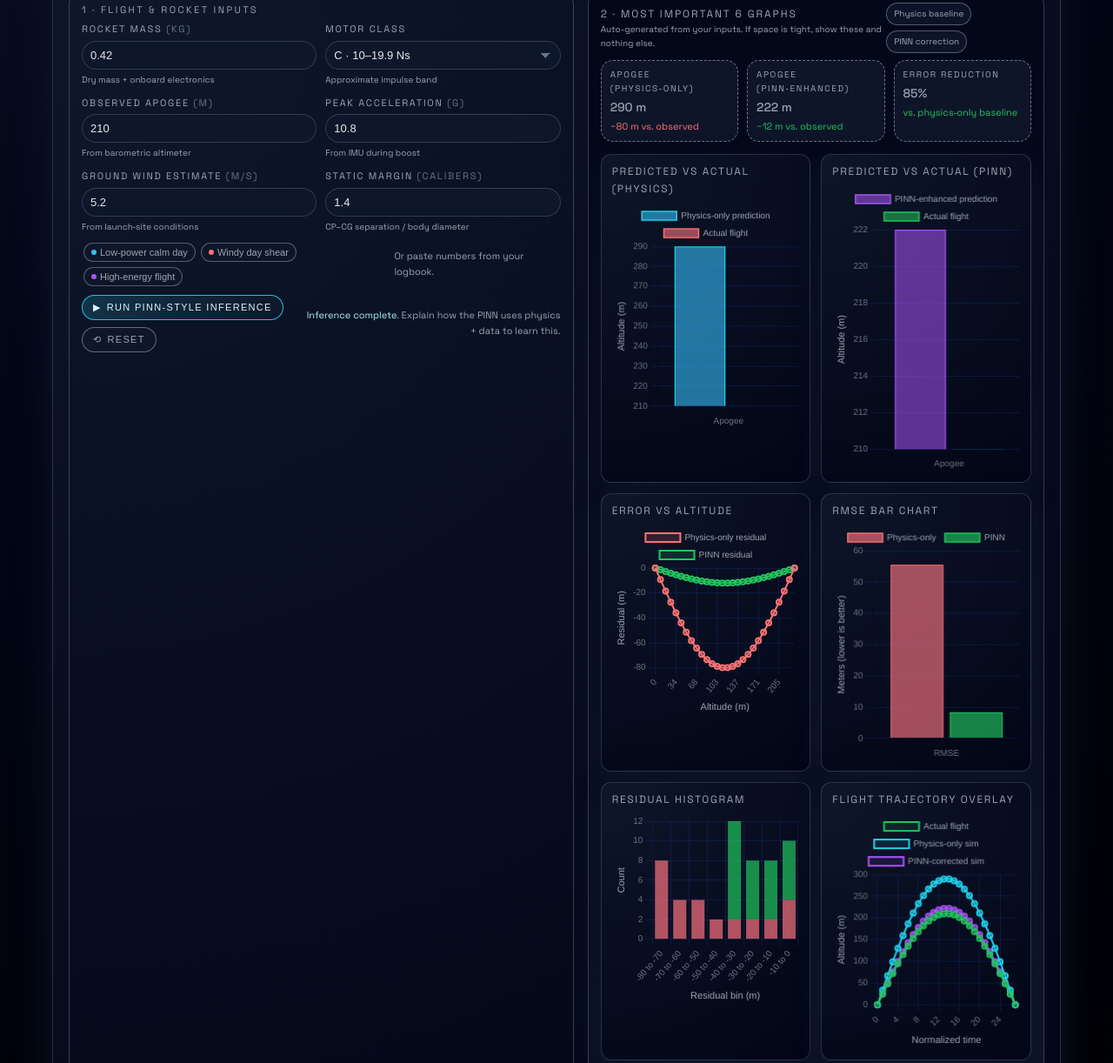
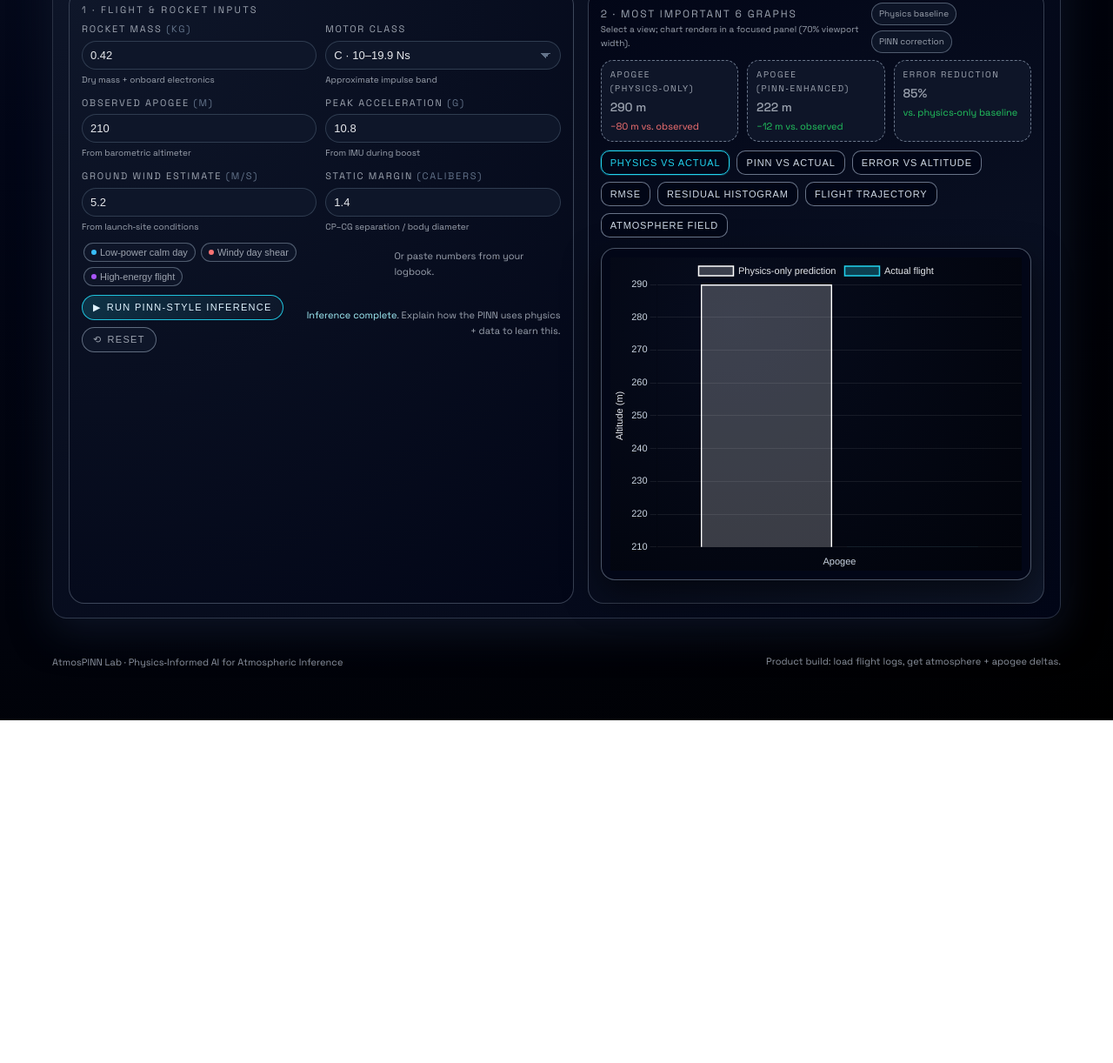
Before and after one commit to monishallada/Aerospace-Pinn, a website: page index.html in a window 1280 px wide. Shown: the part 760-1982 px from the top of the page at 87% size. After the commit the page ends 1588 px from the top, so only its background shows below. Drawn offline with nearby package versions, Linux system fonts and the light colour scheme; animation ran at ten frames a second.

Commit message:
irsjgrs;kf

```diff
--- a/index.html
+++ b/index.html
@@ -794,47 +794,59 @@
         color: var(--fg-muted);
       }
 
-      .chart-grid {
-        display: grid;
-        grid-template-columns: repeat(auto-fit, minmax(240px, 1fr));
-        gap: 12px;
-        margin-top: 10px;
-      }
-
-      .chart-card {
-        border-radius: var(--radius-md);
-        border: 1px solid var(--border-subtle);
-        background: radial-gradient(circle at top left, rgba(15, 23, 42, 0.92), #020617);
-        padding: 10px 12px 12px;
-        box-shadow: 0 10px 28px rgba(15, 23, 42, 0.75);
-        display: flex;
-        flex-direction: column;
+      .chart-toggle-group {
+        display: flex;
+        flex-wrap: wrap;
+        gap: 8px;
+        margin: 10px 0 12px;
+      }
+
+      .chart-toggle {
+        cursor: pointer;
+        padding: 7px 10px;
+        border-radius: 10px;
+        border: 1px solid rgba(148, 163, 184, 0.7);
+        background: rgba(2, 6, 23, 0.9);
+        color: #cfd8e3;
+        font-size: 11px;
+        letter-spacing: 0.08em;
+        text-transform: uppercase;
+        display: inline-flex;
+        align-items: center;
         gap: 6px;
-        min-height: 210px;
-      }
-
-      .chart-card-header {
-        display: flex;
-        align-items: center;
-        justify-content: space-between;
-        gap: 8px;
-      }
-
-      .chart-card-title {
-        font-size: 12px;
-        text-transform: uppercase;
-        letter-spacing: 0.14em;
-        color: var(--fg-muted);
-      }
-
-      .chart-card canvas {
+      }
+
+      .chart-toggle.active {
+        border-color: #22d3ee;
+        color: #22d3ee;
+        box-shadow: 0 0 0 1px rgba(34, 211, 238, 0.2);
+      }
+
+      .chart-display {
+        width: 70vw;
+        max-width: 100%;
+        min-width: 260px;
+        border-radius: var(--radius-lg);
+        border: 1px solid rgba(148, 163, 184, 0.5);
+        background: #020617;
+        box-shadow: 0 16px 40px rgba(0, 0, 0, 0.55);
+        padding: 10px;
+        margin: 0 auto 12px;
+      }
+
+      .chart-display canvas {
         width: 100%;
-        height: 170px;
-      }
-
-      @media (max-width: 640px) {
-        .chart-card canvas {
-          height: 150px;
+        height: 360px;
+        background: radial-gradient(circle at 30% 20%, rgba(15, 23, 42, 0.35), #01030a);
+        max-height: 70vh;
+      }
+
+      @media (max-width: 720px) {
+        .chart-display {
+          width: 100%;
+        }
+        .chart-display canvas {
+          height: 280px;
         }
       }
 
@@ -1126,7 +1138,7 @@
                   <div>
                     <div class="chart-title">2 · Most important 6 graphs</div>
                     <div class="subcaption">
-                      Auto-generated from your inputs. If space is tight, show these and nothing else.
+                      Select a view; chart renders in a focused panel (70% viewport width).
                     </div>
                   </div>
                   <div class="chart-tags">
@@ -1153,51 +1165,18 @@
                   </div>
                 </div>
 
-                <div class="chart-grid" style="margin-top: 14px">
-                  <div class="chart-card">
-                    <div class="chart-card-header">
-                      <div class="chart-card-title">Predicted vs Actual (Physics)</div>
-                    </div>
-                    <canvas id="chartPhysicsVsActual"></canvas>
-                  </div>
-                  <div class="chart-card">
-                    <div class="chart-card-header">
-                      <div class="chart-card-title">Predicted vs Actual (PINN)</div>
-                    </div>
-                    <canvas id="chartPinnVsActual"></canvas>
-                  </div>
-                  <div class="chart-card">
-                    <div class="chart-card-header">
-                      <div class="chart-card-title">Error vs Altitude</div>
-                    </div>
-                    <canvas id="chartErrorAltitude"></canvas>
-                  </div>
-                  <div class="chart-card">
-                    <div class="chart-card-header">
-                      <div class="chart-card-title">RMSE Bar Chart</div>
-                    </div>
-                    <canvas id="chartRmse"></canvas>
-                  </div>
-                  <div class="chart-card">
-                    <div class="chart-card-header">
-                      <div class="chart-card-title">Residual Histogram</div>
-                    </div>
-                    <canvas id="chartResiduals"></canvas>
-                  </div>
-                  <div class="chart-card">
-                    <div class="chart-card-header">
-                      <div class="chart-card-title">Flight Trajectory Overlay</div>
-                    </div>
-                    <canvas id="chartTrajectory"></canvas>
-                  </div>
+                <div class="chart-toggle-group">
+                  <button class="chart-toggle active" data-chart="physics">Physics vs Actual</button>
+                  <button class="chart-toggle" data-chart="pinn">PINN vs Actual</button>
+                  <button class="chart-toggle" data-chart="error">Error vs Altitude</button>
+                  <button class="chart-toggle" data-chart="rmse">RMSE</button>
+                  <button class="chart-toggle" data-chart="residuals">Residual Histogram</button>
+                  <button class="chart-toggle" data-chart="trajectory">Flight Trajectory</button>
+                  <button class="chart-toggle" data-chart="field">Atmosphere Field</button>
                 </div>
 
-                <div class="chart-card" style="margin-top: 14px">
-                  <div class="chart-card-header">
-                    <div class="chart-card-title">Atmospheric inference field</div>
-                    <span class="chart-tag">Density + cross‑wind profile</span>
-                  </div>
-                  <canvas id="atmosField" style="height: 200px"></canvas>
+                <div class="chart-display">
+                  <canvas id="chartDisplay"></canvas>
                 </div>
               </div>
             </div>
@@ -1213,6 +1192,8 @@
 
     <script>
       let charts = {};
+      let chartConfigs = {};
+      let currentChartId = "physics";
 
       function scrollToDemo() {
         const el = document.getElementById("demo");
@@ -1397,10 +1378,32 @@
         }
       }
 
-      function createOrUpdateChart(id, config) {
-        if (!document.getElementById(id)) return;
+      function createOrUpdateChart(config) {
+        const id = "chartDisplay";
+        const el = document.getElementById(id);
+        if (!el) return;
         if (charts[id]) charts[id].destroy();
-        charts[id] = new Chart(document.getElementById(id), config);
+        if (!config) return;
+        charts[id] = new Chart(el, config);
+      }
+
+      function setActiveChart(chartId) {
+        currentChartId = chartId;
+        document.querySelectorAll(".chart-toggle").forEach((btn) => {
+          btn.classList.toggle("active", btn.dataset.chart === chartId);
+        });
+
+        if (chartId === "field") {
+          createOrUpdateChart(null);
+          renderAtmosphereField(
+            chartConfigs.__altitudes,
+            chartConfigs.__density,
+            chartConfigs.__wind
+          );
+          return;
+        }
+
+        createOrUpdateChart(chartConfigs[chartId]);
       }
 
       function updateCharts({
@@ -1414,8 +1417,11 @@
         density,
         wind,
       }) {
-        // 1) Predicted vs Actual (Physics)
-        createOrUpdateChart("chartPhysicsVsActual", {
+        chartConfigs.__altitudes = altitudes;
+        chartConfigs.__density = density;
+        chartConfigs.__wind = wind;
+
+        chartConfigs.physics = {
           type: "bar",
           data: {
             labels: ["Apogee"],
@@ -1423,24 +1429,23 @@
               {
                 label: "Physics‑only prediction",
                 data: [baselineApogee],
-                backgroundColor: "rgba(56, 189, 248, 0.6)",
-                borderColor: "#22d3ee",
+                backgroundColor: "rgba(255,255,255,0.22)",
+                borderColor: "#ffffff",
                 borderWidth: 1.5,
               },
               {
                 label: "Actual flight",
                 data: [observedApogee],
-                backgroundColor: "rgba(249, 115, 129, 0.6)",
-                borderColor: "#f97373",
+                backgroundColor: "rgba(34, 211, 238, 0.28)",
+                borderColor: "#22d3ee",
                 borderWidth: 1.5,
               },
             ],
           },
           options: baseBarOptions("Altitude (m)"),
-        });
-
-        // 2) Predicted vs Actual (PINN)
-        createOrUpdateChart("chartPinnVsActual", {
+        };
+
+        chartConfigs.pinn = {
           type: "bar",
           data: {
             labels: ["Apogee"],
@@ -1448,27 +1453,27 @@
               {
                 label: "PINN‑enhanced prediction",
                 data: [pinnApogee],
-                backgroundColor: "rgba(168, 85, 247, 0.55)",
-                borderColor: "#a855f7",
+                backgroundColor: "rgba(255,255,255,0.22)",
+                borderColor: "#ffffff",
                 borderWidth: 1.5,
               },
               {
                 label: "Actual flight",
                 data: [observedApogee],
-                backgroundColor: "rgba(34, 197, 94, 0.55)",
-                borderColor: "#22c55e",
+                backgroundColor: "rgba(34, 211, 238, 0.28)",
+                borderColor: "#22d3ee",
                 borderWidth: 1.5,
               },
             ],
           },
           options: baseBarOptions("Altitude (m)"),
-        });
+        };
 
         // 3) Error vs Altitude
         const baselineErrorLine = altitudes.map(
           (alt, i) => actualTrajectory[i] - baselineTrajectory[i]
         );
-        createOrUpdateChart("chartErrorAltitude", {
+        chartConfigs.error = {
           type: "line",
           data: {
             labels: altitudes,
@@ -1476,36 +1481,28 @@
               {
                 label: "Physics‑only residual",
                 data: baselineErrorLine,
-                borderColor: "#f97373",
-                backgroundColor: "rgba(249, 115, 129, 0.16)",
+                borderColor: "#ffffff",
+                backgroundColor: "rgba(255, 255, 255, 0.08)",
                 tension: 0.32,
                 borderWidth: 2,
               },
               {
                 label: "PINN residual",
                 data: altitudes.map((alt, i) => actualTrajectory[i] - pinnTrajectory[i]),
-                borderColor: "#22c55e",
-                backgroundColor: "rgba(34, 197, 94, 0.16)",
+                borderColor: "#22d3ee",
+                backgroundColor: "rgba(34, 211, 238, 0.12)",
                 tension: 0.32,
                 borderWidth: 2,
               },
             ],
           },
-          options: {
-            responsive: true,
-            maintainAspectRatio: false,
-            plugins: basePlugins(),
-            scales: {
-              x: axisOptions("Altitude (m)"),
-              y: axisOptions("Residual (m)"),
-            },
-          },
-        });
+          options: darkLineOptions("Altitude (m)", "Residual (m)"),
+        };
 
         // 4) RMSE Bar Chart
         const rmseBaseline = computeRmse(actualTrajectory, baselineTrajectory);
         const rmsePinn = computeRmse(actualTrajectory, pinnTrajectory);
-        createOrUpdateChart("chartRmse", {
+        chartConfigs.rmse = {
           type: "bar",
           data: {
             labels: ["RMSE"],
@@ -1513,25 +1510,25 @@
               {
                 label: "Physics‑only",
                 data: [rmseBaseline],
-                backgroundColor: "rgba(249, 115, 129, 0.65)",
-                borderColor: "#f97373",
+                backgroundColor: "rgba(255,255,255,0.22)",
+                borderColor: "#ffffff",
                 borderWidth: 1.5,
               },
               {
                 label: "PINN",
                 data: [rmsePinn],
-                backgroundColor: "rgba(34, 197, 94, 0.65)",
-                borderColor: "#22c55e",
+                backgroundColor: "rgba(34, 211, 238, 0.25)",
+                borderColor: "#22d3ee",
                 borderWidth: 1.5,
               },
             ],
           },
           options: baseBarOptions("Meters (lower is better)", true),
-        });
+        };
 
         // 5) Residual Histogram
         const bins = makeHistogram(baselineErrorLine.concat());
-        createOrUpdateChart("chartResiduals", {
+        chartConfigs.residuals = {
           type: "bar",
           data: {
             labels: bins.labels,
@@ -1539,29 +1536,21 @@
               {
                 label: "Physics residuals",
                 data: bins.physicsCounts,
-                backgroundColor: "rgba(249, 115, 129, 0.7)",
+                backgroundColor: "rgba(255, 255, 255, 0.28)",
               },
               {
                 label: "PINN residuals",
                 data: bins.pinnCounts,
-                backgroundColor: "rgba(34, 197, 94, 0.7)",
+                backgroundColor: "rgba(34, 211, 238, 0.32)",
               },
             ],
           },
-          options: {
-            responsive: true,
-            maintainAspectRatio: false,
-            plugins: basePlugins(false),
-            scales: {
-              x: { ...axisOptions("Residual bin (m)"), stacked: true },
-              y: { ...axisOptions("Count"), stacked: true },
-            },
-          },
-        });
+          options: stackedOptions("Residual bin (m)", "Count"),
+        };
 
         // 6) Flight Trajectory Overlay
         const timeAxis = altitudes.map((_, i) => i);
-        createOrUpdateChart("chartTrajectory", {
+        chartConfigs.trajectory = {
           type: "line",
           data: {
             labels: timeAxis,
@@ -1569,8 +1558,8 @@
               {
                 label: "Actual flight",
                 data: actualTrajectory,
-                borderColor: "#22c55e",
-                backgroundColor: "rgba(34, 197, 94, 0.1)",
+                borderColor: "#ffffff",
+                backgroundColor: "rgba(255, 255, 255, 0.08)",
                 borderWidth: 2,
                 tension: 0.25,
               },
@@ -1578,32 +1567,24 @@
                 label: "Physics‑only sim",
                 data: baselineTrajectory,
                 borderColor: "#22d3ee",
-                backgroundColor: "rgba(34, 211, 238, 0.1)",
+                backgroundColor: "rgba(34, 211, 238, 0.08)",
                 borderWidth: 2,
                 tension: 0.25,
               },
               {
                 label: "PINN‑corrected sim",
                 data: pinnTrajectory,
-                borderColor: "#a855f7",
-                backgroundColor: "rgba(168, 85, 247, 0.1)",
+                borderColor: "#a5b4fc",
+                backgroundColor: "rgba(165, 180, 252, 0.08)",
                 borderWidth: 2,
                 tension: 0.25,
               },
             ],
           },
-          options: {
-            responsive: true,
-            maintainAspectRatio: false,
-            plugins: basePlugins(),
-            scales: {
-              x: axisOptions("Normalized time"),
-              y: axisOptions("Altitude (m)"),
-            },
-          },
-        });
-
-        renderAtmosphereField(altitudes, density, wind);
+          options: darkLineOptions("Normalized time", "Altitude (m)"),
+        };
+
+        setActiveChart(currentChartId || "physics");
       }
 
       function basePlugins(showLegend = true) {
@@ -1611,8 +1592,8 @@
           legend: showLegend
             ? {
                 labels: {
-                  color: "#9ca3af",
-                  font: { size: 10 },
+                  color: "#e5e7eb",
+                  font: { size: 11 },
                 },
               }
             : { display: false },
@@ -1630,9 +1611,9 @@
 
       function axisOptions(label) {
         return {
-          title: { display: true, text: label, color: "#9ca3af", font: { size: 11 } },
-          grid: { color: "rgba(30, 64, 175, 0.25)" },
-          ticks: { color: "#6b7280", font: { size: 10 } },
+          title: { display: true, text: label, color: "#e5e7eb", font: { size: 11 } },
+          grid: { color: "rgba(255, 255, 255, 0.08)" },
+          ticks: { color: "#cbd5e1", font: { size: 11 } },
         };
       }
 
@@ -1644,14 +1625,38 @@
           scales: {
             x: {
               grid: { display: false },
-              ticks: { color: "#6b7280", font: { size: 10 } },
+              ticks: { color: "#cbd5e1", font: { size: 11 } },
             },
             y: {
-              title: { display: true, text: label, color: "#9ca3af", font: { size: 11 } },
-              grid: { color: "rgba(30, 64, 175, 0.25)" },
-              ticks: { color: "#6b7280", font: { size: 10 } },
+              title: { display: true, text: label, color: "#e5e7eb", font: { size: 11 } },
+              grid: { color: "rgba(255, 255, 255, 0.08)" },
+              ticks: { color: "#cbd5e1", font: { size: 11 } },
               beginAtZero: suggestedZero,
             },
+          },
+        };
+      }
+
+      function darkLineOptions(xLabel, yLabel) {
+        return {
+          responsive: true,
+          maintainAspectRatio: false,
+          plugins: basePlugins(),
+          scales: {
+            x: axisOptions(xLabel),
+            y: axisOptions(yLabel),
+          },
+        };
+      }
+
+      function stackedOptions(xLabel, yLabel) {
+        return {
+          responsive: true,
+          maintainAspectRatio: false,
+          plugins: basePlugins(),
+          scales: {
+            x: { ...axisOptions(xLabel), stacked: true },
+            y: { ...axisOptions(yLabel), stacked: true },
           },
         };
       }
@@ -1694,8 +1699,8 @@
         return { labels, physicsCounts, pinnCounts };
       }
 
-      function renderAtmosphereField(altitudes, density, wind) {
-        const canvas = document.getElementById("atmosField");
+      function renderAtmosphereField(altitudes, density, wind, canvasId = "chartDisplay") {
+        const canvas = document.getElementById(canvasId);
         if (!canvas) return;
         const ctx = canvas.getContext("2d");
         const w = canvas.width = canvas.clientWidth;
@@ -1747,6 +1752,9 @@
       }
 
       document.addEventListener("DOMContentLoaded", function () {
+        document.querySelectorAll(".chart-toggle").forEach((btn) => {
+          btn.addEventListener("click", () => setActiveChart(btn.dataset.chart));
+        });
         loadPreset("windy");
         runInference();
       });
```
